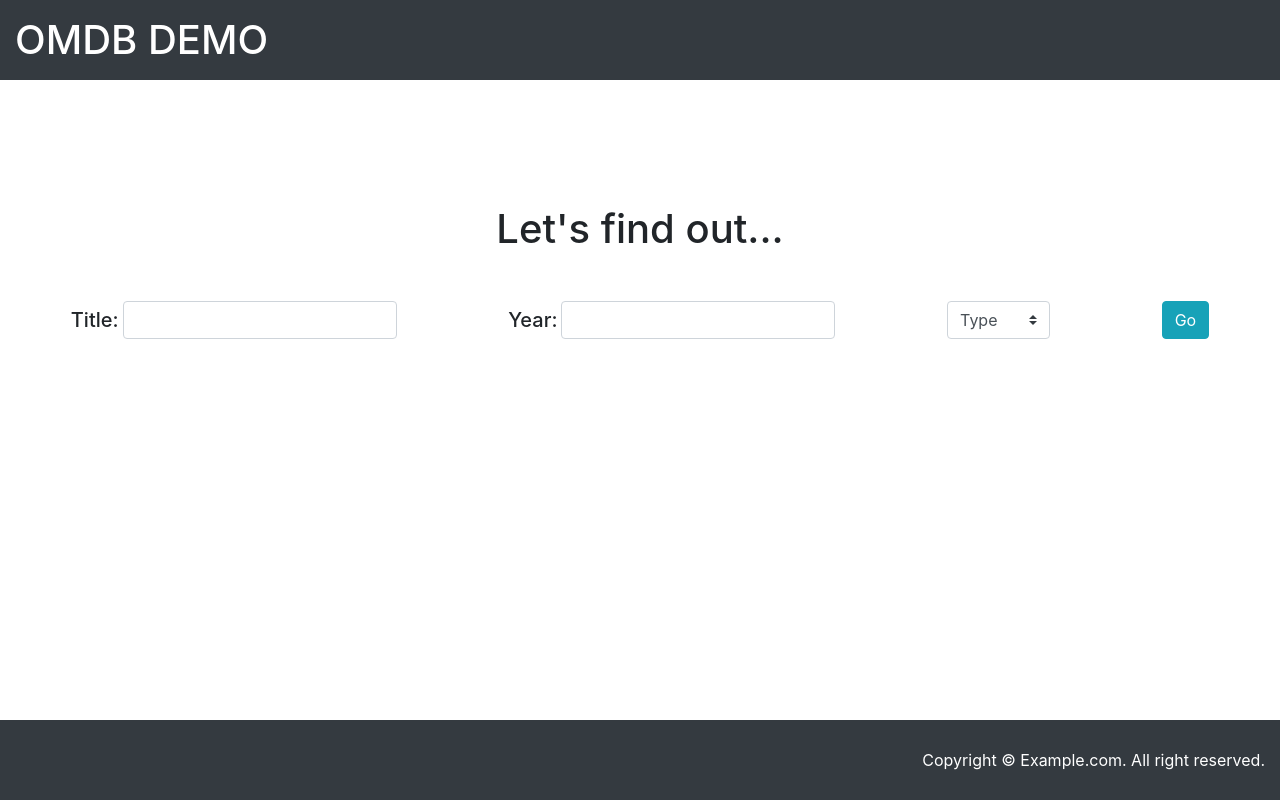
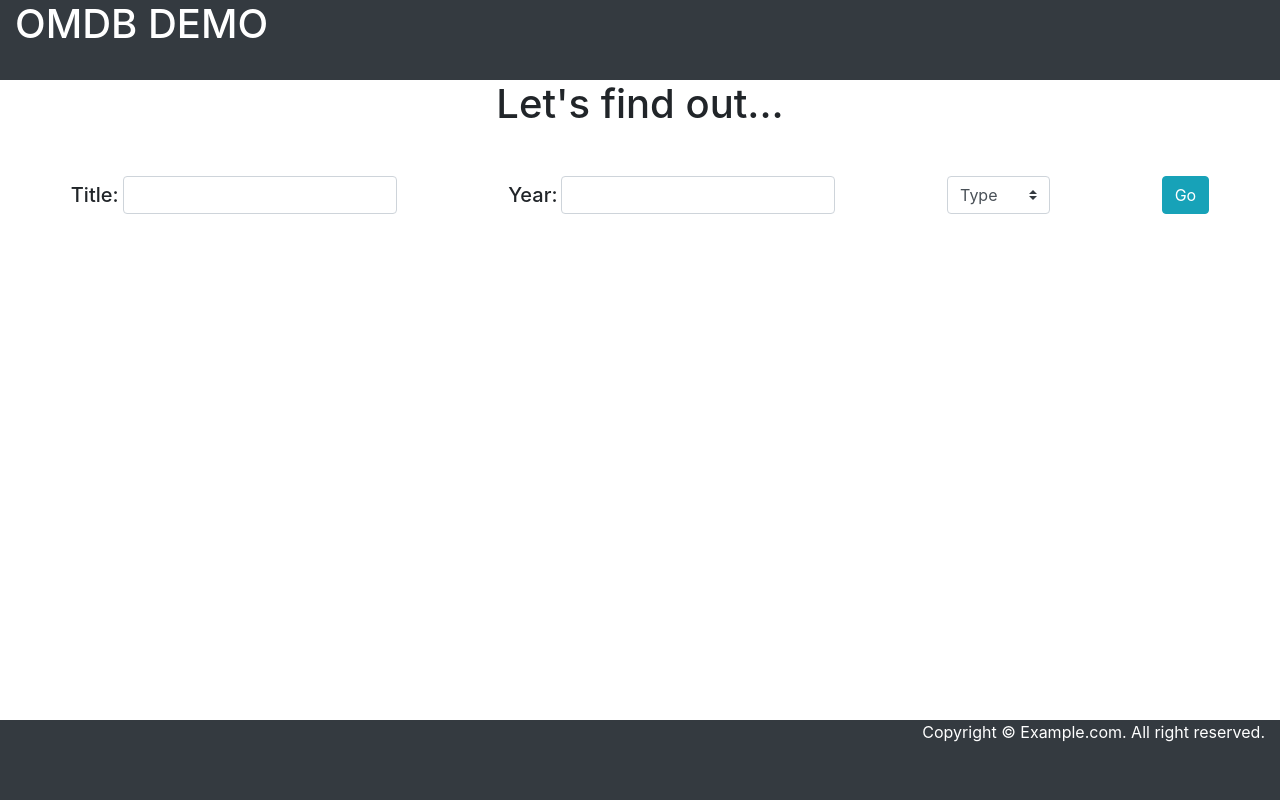
Before and after one commit to mark9462/OMDb-API, a React app: page / in a window 1280 px wide. Built offline with nearby package versions, Linux system fonts and the light colour scheme.

Commit message:
Fix header main footer layout

```diff
--- a/src/components/footer.jsx
+++ b/src/components/footer.jsx
@@ -2,7 +2,7 @@ import React from 'react';
 
 const footerComponent = () => (
   <div className="bg-dark footer-height">
-    <div className="container-fluid footer-vertical-align">
+    <div className="container-fluid">
       <p className="text-white text-right mb-0">
         Copyright &copy; Example.com. All right reserved.
       </p>
--- a/src/components/header.jsx
+++ b/src/components/header.jsx
@@ -2,7 +2,7 @@ import React from 'react';
 
 const headerComponent = () => (
   <div className="bg-dark header-height">
-    <div className="container-fluid header-vertical-align">
+    <div className="container-fluid">
       <h1 className="text-white mb-0">OMDB DEMO</h1>
     </div>
   </div>
--- a/src/scss/main.scss
+++ b/src/scss/main.scss
@@ -4,7 +4,7 @@
   transform: translateY(-50%);
 }
 @mixin height-vh($vh) {
-  height: $vh;
+  min-height: $vh;
 }
 .header-vertical-align {
   @include vertical-align(50%);
--- a/src/views/home.jsx
+++ b/src/views/home.jsx
@@ -56,7 +56,7 @@ class homePage extends Component {
       <div>
         <Header />
         <div className="container-fluid main-height">
-          <div className="main-vertical-align">
+          {/* <div className="main-vertical-align"> */}
           <h1 className="text-center mb-5">Let's find out...</h1>
           <form
             className="form-inline justify-content-around"
@@ -96,7 +96,7 @@ class homePage extends Component {
               <input className="btn btn-info" type="submit" value="Go" />
             </div>
           </form>
-          </div>
+          {/* </div> */}
         </div>
         <Footer />
       </div>
--- a/src/views/search.jsx
+++ b/src/views/search.jsx
@@ -1,6 +1,6 @@
 import React, { Component } from 'react';
 import Header from '../components/header';
-// import Footer from '../components/footer';
+import Footer from '../components/footer';
 
 class searchPage extends Component {
   constructor(props) {
@@ -62,6 +62,7 @@ class searchPage extends Component {
             </div>
           )}
         </div>
+        <Footer />
       </div>
     );
   }
```
Lines whose indentation alone changed are shown as unchanged.
